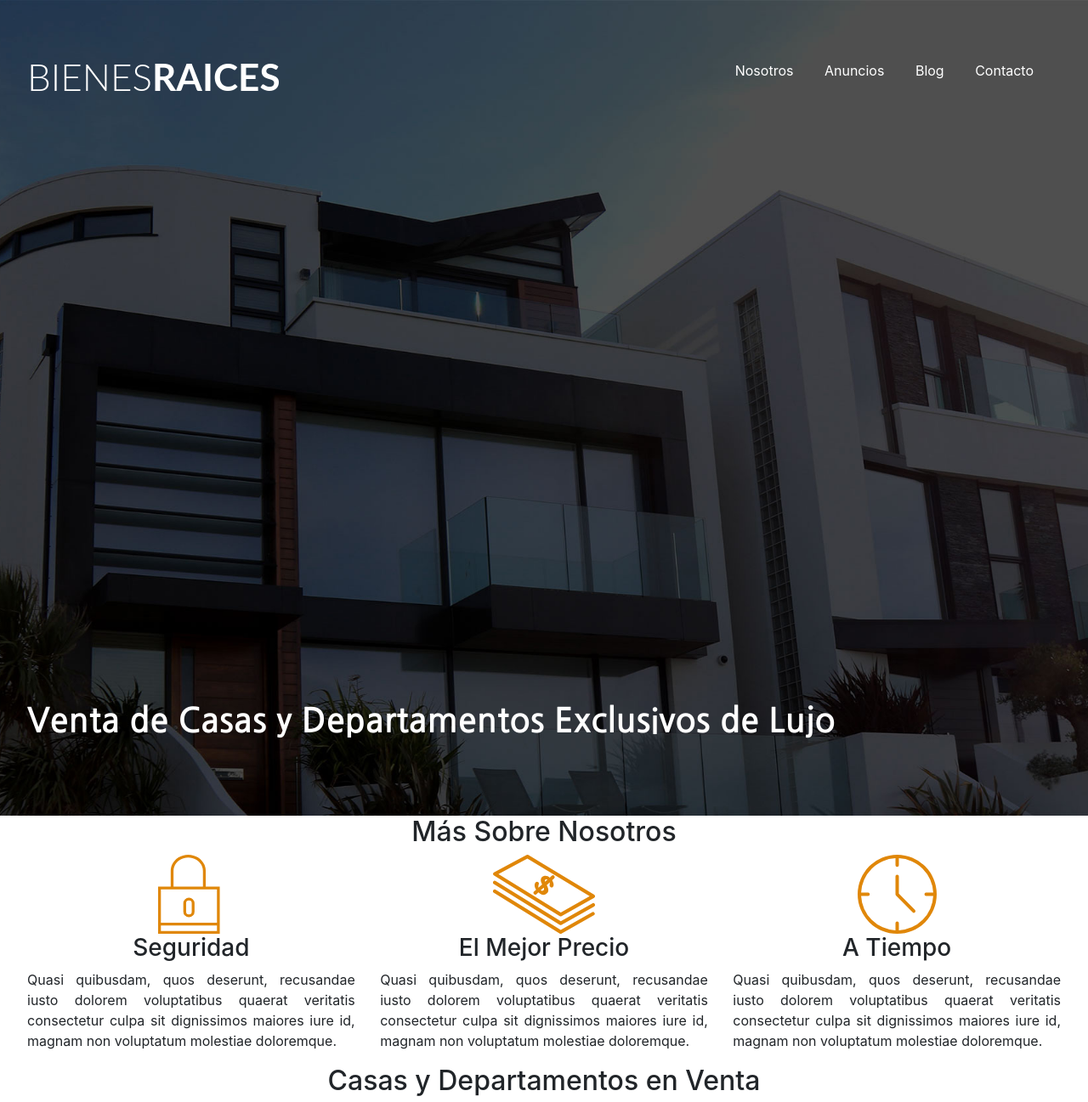
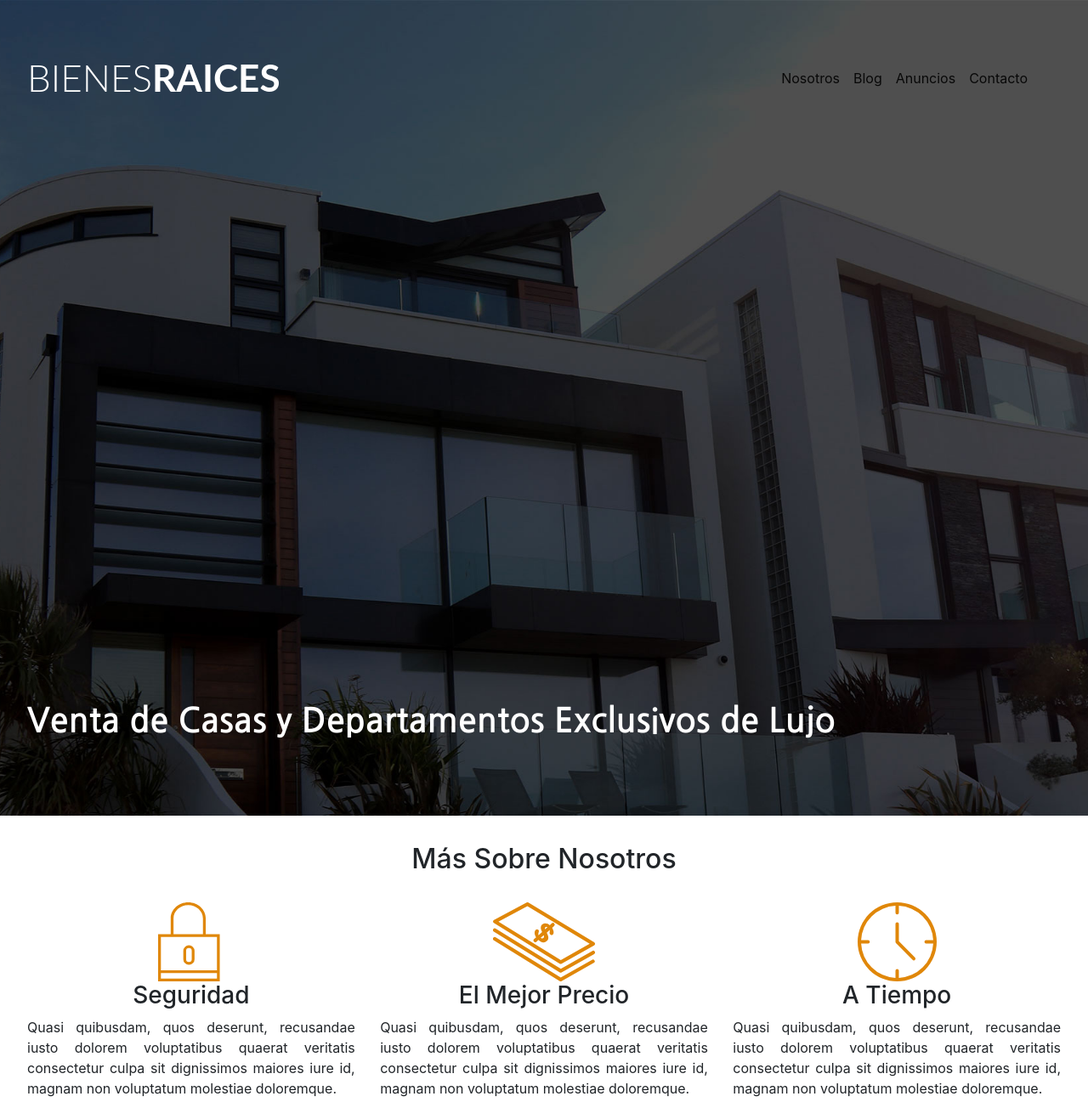
Before and after one commit to Nicouicich/Inmobiliaria---CoderHouse, a plain HTML site: page index.html in a window 1280 px wide. Shown: the top 1297 px of the page at 85% size. Drawn offline with nearby package versions, Linux system fonts and the light colour scheme.

Commit message:
Agrego el navbar de bootstrap al index

```diff
--- a/index.html
+++ b/index.html
@@ -13,7 +13,7 @@
       <link rel="preconnect" href="https://fonts.gstatic.com">
   </head>
   <body>
-    <header class="site-header inicio">
+    <!-- <header class="site-header inicio">
       <div class="contenedor contenido-header">
         <div class="barra">
           <a href="index.html"><img src="./img/logo.svg" alt="Logo"></a>
@@ -29,10 +29,47 @@
           <h1>Venta de Casas y Departamentos Exclusivos de Lujo</h1>
       </div>
     </header>
+       -->
+    <header class="site-header inicio">
+        <div class="contenedor contenido-header">
+          <div class="barra">
+            <a href="index.html"><img src="./img/logo.svg" alt="Logo"></a>
+            <nav class="navbar navbar-expand-lg navbar-light ">
+                <div class="container-fluid">
+                  <button class="navbar-toggler" type="button" data-bs-toggle="collapse" data-bs-target="#navbarSupportedContent" aria-controls="navbarSupportedContent" aria-expanded="false" aria-label="Toggle navigation">
+                    <span class="navbar-toggler-icon"></span>
+                  </button>
+                  <div class="collapse navbar-collapse" id="navbarSupportedContent">
+                    <ul class="navbar-nav me-auto mb-2 mb-lg-0">
+
+                      <li class="nav-item">
+                        <a class="nav-link active" aria-current="page"  href="nosotros.html">Nosotros</a>
+                      </li>
+                      <li class="nav-item">
+                        <a class="nav-link active" aria-current="page"  href="blog.html">Blog</a>
+                      </li>
+                      <li class="nav-item">
+                        <a class="nav-link active" aria-current="page"  href="anuncios.html">Anuncios</a>
+                      </li>
+                      <li class="nav-item">
+                        <a class="nav-link active" aria-current="page"  href="contacto.html">Contacto</a>
+                      </li>
+
+                    </ul>
+
+                  </div>
+                </div>
+              </nav>
+          </div>
+            <h1>Venta de Casas y Departamentos Exclusivos de Lujo</h1>
+        </div>
+    </header>
+
+
 
 
     <section class="contenedor seccion">
-      <h2 class="centrar-texto">Más Sobre Nosotros</h2>
+      <h2 class="centrar-texto mg">Más Sobre Nosotros</h2>
 
       <div class="iconos-nosotros">
           <div class="icono">
@@ -213,7 +250,8 @@
           </div>
       </footer>
 
-      <script src="https://cdn.jsdelivr.net/npm/@popperjs/core@2.9.2/dist/umd/popper.min.js" integrity="sha384-IQsoLXl5PILFhosVNubq5LC7Qb9DXgDA9i+tQ8Zj3iwWAwPtgFTxbJ8NT4GN1R8p" crossorigin="anonymous"></script>
-      <script src="/libs/js/bootstrap.min.js"></script>
+    <script src="https://cdn.jsdelivr.net/npm/@popperjs/core@2.9.2/dist/umd/popper.min.js" integrity="sha384-IQsoLXl5PILFhosVNubq5LC7Qb9DXgDA9i+tQ8Zj3iwWAwPtgFTxbJ8NT4GN1R8p" crossorigin="anonymous"></script>
+    <script src="https://cdn.jsdelivr.net/npm/bootstrap@5.0.2/dist/js/bootstrap.min.js" integrity="sha384-cVKIPhGWiC2Al4u+LWgxfKTRIcfu0JTxR+EQDz/bgldoEyl4H0zUF0QKbrJ0EcQF" crossorigin="anonymous"></script>
+
   </body>
 </html>
--- a/styles.css
+++ b/styles.css
@@ -236,6 +236,9 @@ h2 {
   grid-template-columns: 60% 40%;
 
 }
+.imagen {
+  margin-bottom: 2rem;
+}
 
 
 /** Contacto Home **/
@@ -464,6 +467,9 @@ h2 {
   }
 }
 */
+.mg {
+  margin: 2rem;
+}
 
 .contenedor-anuncios {
   display: grid;
```
